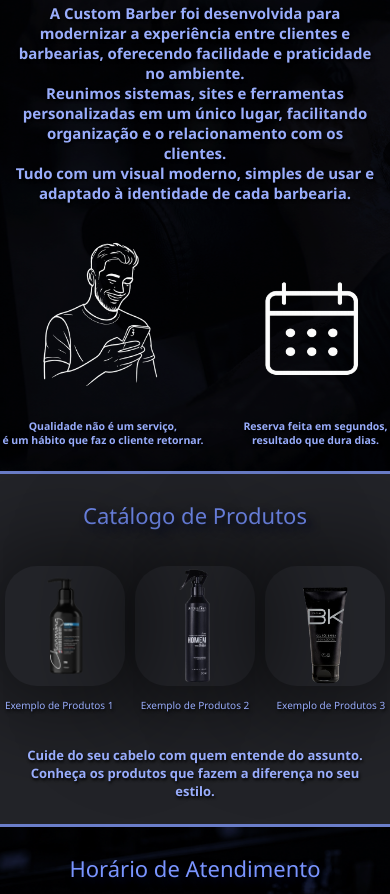
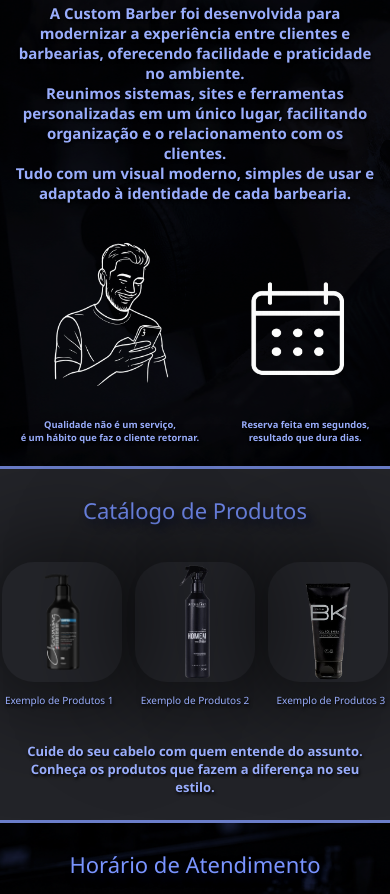
Before and after one commit to VictorEduardo9/Custom-Barber, a website with bundled scripts: page index.html in a window 390 px wide. Shown: the part 598-1492 px from the top of the page. Built offline with nearby package versions, Linux system fonts and the light colour scheme; no server answers.

Commit message:
Fase Testes 2 - Mobile Update 3.2

```diff
--- a/style.css
+++ b/style.css
@@ -438,24 +438,25 @@ a {
     justify-content: center;
     align-items: center;
     display: flex;
-    gap: 10px;
+    gap: 8px;
     right: 11px;
 
 }
 
 #pessoa {
     width: 115px;
+    margin-left: 20px;
 }
 
 #calendario {
     width: 95px;
-    right: 76px;
+    right: 99px;
 
 }
 
 .frases {
-    font-size: 9px;
-    gap: 40px;
+    font-size: 8px;
+    gap: 42px;
 
 }
 
@@ -482,7 +483,7 @@ a {
     display: flex;
     justify-content: center;
     align-items: center;
-    gap: 10px;
+    gap: 13px;
 
 
 }
```
